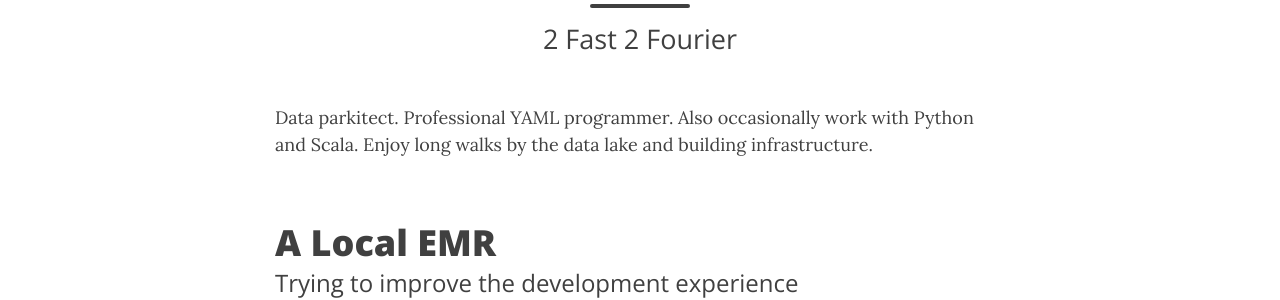
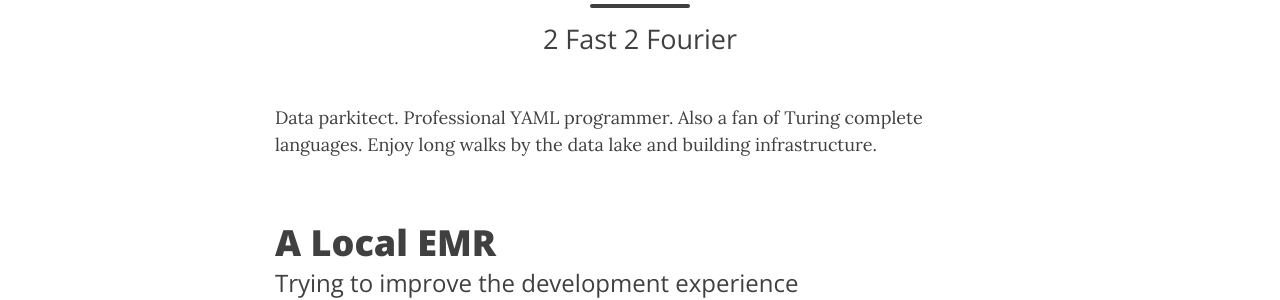
Before and after one commit to davlum/davlum.github.io, a Jekyll site: the page built from index.html, in a window 1280 px wide and 1197 px high. Shown: the part 230-530 px from the top of the window. Built offline with Jekyll 4.4.1, drawn with Linux system fonts in a browser that asks for light colours; nearby versions of some CDN libraries; the list of posts is cut into pages by our own code.

Commit message:
Update about

```diff
--- a/index.html
+++ b/index.html
@@ -4,5 +4,5 @@ title: Blog
 subtitle: 2 Fast 2 Fourier
 ---
 
-<p>Data parkitect. Professional YAML programmer. Also occasionally work with
-Python and Scala. Enjoy long walks by the data lake and building infrastructure.</p>
+<p>Data parkitect. Professional YAML programmer. Also a fan of Turing complete languages.
+    Enjoy long walks by the data lake and building infrastructure.</p>
```
